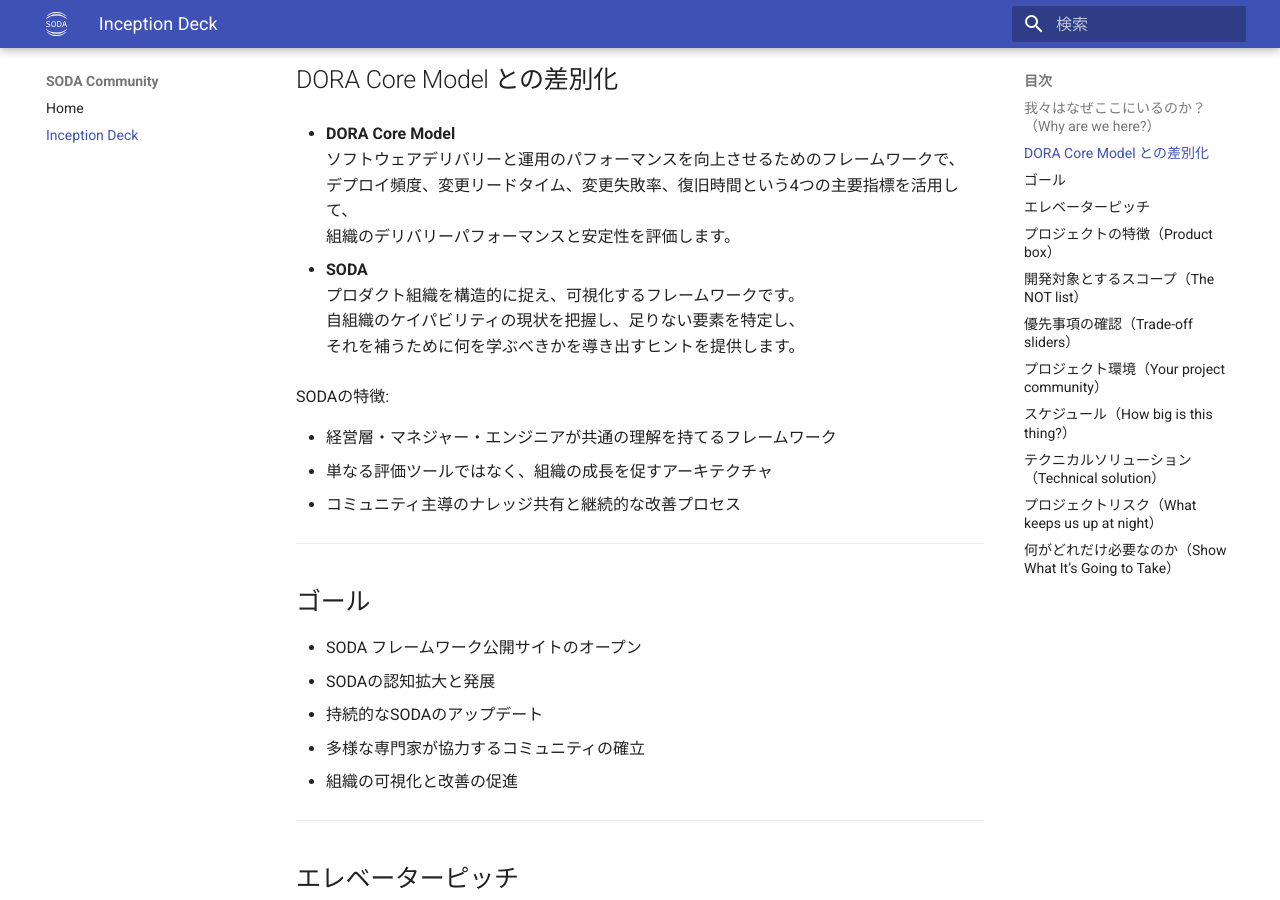
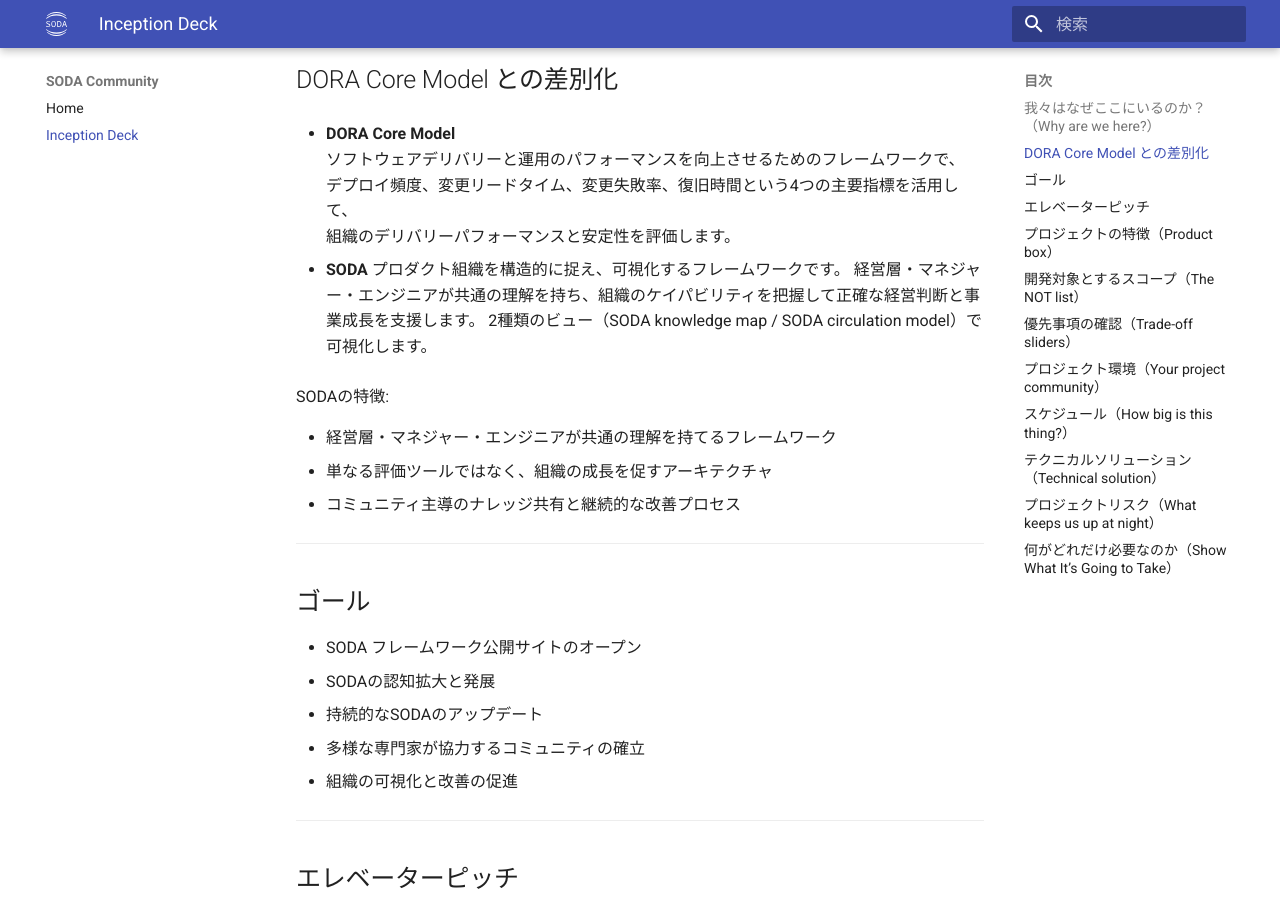
Before and after one commit to Findy/soda.community, an MkDocs documentation site: the page built from deck/deck.md, in a window 1280 px wide and 900 px high, scrolled down 697 px. Built offline with MkDocs 1.6.1 and Material for MkDocs 9.7.7, drawn with Linux system fonts in a browser that asks for light colours.

Commit message:
SODAの説明を明確化し、経営層・マネジャー・エンジニアの共通理解を強調

```diff
--- a/deck/deck.md
+++ b/deck/deck.md
@@ -27,8 +27,8 @@ SODAを利用することで：
 
 - **SODA**
   プロダクト組織を構造的に捉え、可視化するフレームワークです。
-  自組織のケイパビリティの現状を把握し、足りない要素を特定し、
-  それを補うために何を学ぶべきかを導き出すヒントを提供します。
+  経営層・マネジャー・エンジニアが共通の理解を持ち、組織のケイパビリティを把握して正確な経営判断と事業成長を支援します。
+  2種類のビュー（SODA knowledge map / SODA circulation model）で可視化します。
 
 SODAの特徴:
 
```
